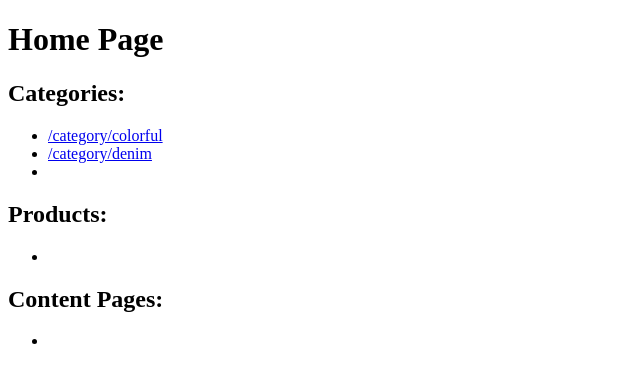
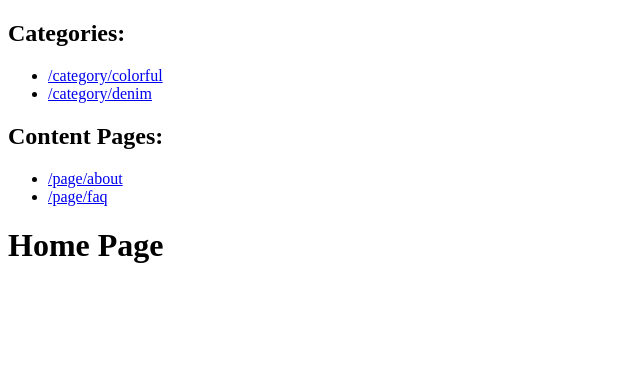
Before and after one commit to talhaguy/vanilla-stitches-ui, a Next.js app: page / in a window 1280 px wide. Shown: the top 382 px of the page, without its empty margins (0-640 px from the left). Built offline with nearby package versions, Linux system fonts and the light colour scheme.

Commit message:
share navigation data

```diff
--- /dev/null
+++ b/src/components/Layout.tsx
@@ -0,0 +1,23 @@
+import React, { ReactNode, useContext } from "react";
+import { NavigationContext } from "../context/NavigationContext";
+import { Navigation } from "./Navigation";
+
+interface LayoutProps {
+    children: ReactNode;
+}
+
+export function Layout({ children }: LayoutProps) {
+    const { categoryPageLinks, contentPageLinks } = useContext(
+        NavigationContext
+    );
+
+    return (
+        <>
+            <Navigation
+                categoryPageLinks={categoryPageLinks}
+                contentPageLinks={contentPageLinks}
+            />
+            {children}
+        </>
+    );
+}
--- /dev/null
+++ b/src/components/Navigation.tsx
@@ -0,0 +1,38 @@
+import React from "react";
+import Link from "next/link";
+
+interface NavigationProps {
+    categoryPageLinks: string[];
+    contentPageLinks: string[];
+}
+
+export function Navigation({
+    categoryPageLinks,
+    contentPageLinks,
+}: NavigationProps) {
+    return (
+        <nav>
+            <h2>Categories:</h2>
+            <ul>
+                {categoryPageLinks.map((link, i) => (
+                    <li key={i}>
+                        <Link href={link}>
+                            <a>{link}</a>
+                        </Link>
+                    </li>
+                ))}
+            </ul>
+
+            <h2>Content Pages:</h2>
+            <ul>
+                {contentPageLinks.map((link, i) => (
+                    <li key={i}>
+                        <Link href={link}>
+                            <a>{link}</a>
+                        </Link>
+                    </li>
+                ))}
+            </ul>
+        </nav>
+    );
+}
--- /dev/null
+++ b/src/context/NavigationContext.tsx
@@ -0,0 +1,8 @@
+import { createContext } from "react";
+
+interface NavigationContextMap {
+    categoryPageLinks: string[];
+    contentPageLinks: string[];
+}
+
+export const NavigationContext = createContext<NavigationContextMap>(null);
--- /dev/null
+++ b/src/data/props.ts
@@ -0,0 +1,19 @@
+import { getCategoryPageSlugs, getContentPageSlugs } from "./paths";
+
+export interface StaticPropsForNavigation {
+    categoryPageLinks: string[];
+    contentPageLinks: string[];
+}
+
+export function getStaticPropsForNavigation() {
+    let categoryPageLinks = getCategoryPageSlugs();
+    categoryPageLinks = categoryPageLinks.map((link) => "/category/" + link);
+
+    let contentPageLinks = getContentPageSlugs();
+    contentPageLinks = contentPageLinks.map((link) => "/page/" + link);
+
+    return {
+        categoryPageLinks,
+        contentPageLinks,
+    };
+}
--- a/src/pages/index.tsx
+++ b/src/pages/index.tsx
@@ -1,52 +1,43 @@
 import React from "react";
 import Link from "next/link";
 import { GetStaticProps } from "next";
-import { getCategoryPageSlugs } from "../data/paths";
+import { getCategoryPageSlugs, getContentPageSlugs } from "../data/paths";
+import { Layout } from "../components/Layout";
+import { NavigationContext } from "../context/NavigationContext";
+import {
+    getStaticPropsForNavigation,
+    StaticPropsForNavigation,
+} from "../data/props";
 
-interface HomePageProps {
-    categoryPageLinks: string[];
-}
+interface HomePageProps extends StaticPropsForNavigation {}
 
-function HomePage({ categoryPageLinks }: HomePageProps) {
+function HomePage({ categoryPageLinks, contentPageLinks }: HomePageProps) {
     return (
-        <div>
-            <h1>Home Page</h1>
-            <nav>
-                <h2>Categories:</h2>
-                <ul>
-                    {categoryPageLinks.map((link) => (
-                        <li>
-                            <Link href={link}>
-                                <a>{link}</a>
-                            </Link>
-                        </li>
-                    ))}
-                    <li></li>
-                </ul>
-
-                <h2>Products:</h2>
-                <ul>
-                    <li></li>
-                </ul>
-
-                <h2>Content Pages:</h2>
-                <ul>
-                    <li></li>
-                </ul>
-            </nav>
-        </div>
+        <NavigationContext.Provider
+            value={{
+                categoryPageLinks,
+                contentPageLinks,
+            }}
+        >
+            <Layout>
+                <h1>Home Page</h1>
+            </Layout>
+        </NavigationContext.Provider>
     );
 }
 
 export const getStaticProps: GetStaticProps<HomePageProps> = async (
     context
 ) => {
-    let categoryPageLinks = getCategoryPageSlugs();
-    categoryPageLinks = categoryPageLinks.map((link) => "/category/" + link);
+    const {
+        categoryPageLinks,
+        contentPageLinks,
+    } = getStaticPropsForNavigation();
 
     return {
         props: {
             categoryPageLinks,
+            contentPageLinks,
         },
     };
 };
```
Also changed, not shown: src/pages/category/[slug].tsx (+31 -3 lines), src/pages/page/[slug].tsx (+31 -3 lines), src/pages/product/[slug].tsx (+31 -3 lines).
